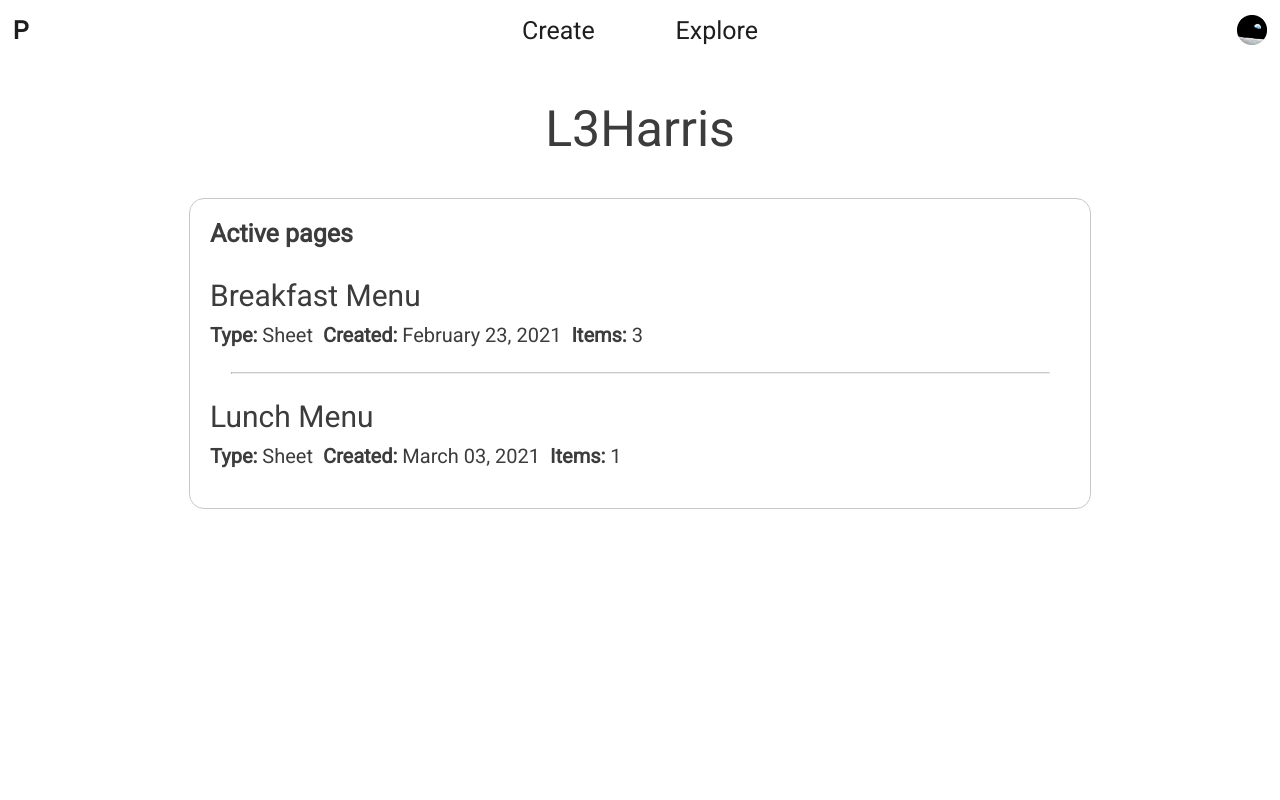
After one commit to joshtgill/pages-web, a Django app: page /create/organization/ in a window 1280 px wide. The commit adds this page. Run offline with Django 3.2, Linux system fonts and the light colour scheme; a user stored in the database is signed in; data comes from the database, SQL or seed files in the repository; both versions use the stored data as it was after the commit.

Commit message:
Broaden manage organization page

```diff
--- /dev/null
+++ b/builder/static/styles/organization.css
@@ -0,0 +1,58 @@
+.content {
+    align-items: center;
+}
+
+.content .info {
+    width: 100vw;
+    display: flex;
+    justify-content: space-evenly;
+    flex-wrap: wrap;
+}
+
+.content .info .active-pages-container {
+    width: 92vw;
+    max-width: 900px;
+    display: flex;
+    flex-direction: column;
+    margin: 5vh 0 5vh 0;
+    border: 1px solid rgb(200, 200, 200);
+    border-radius: 15px;
+}
+
+.content .info .active-pages-container h2 {
+    margin: 20px 0 0 20px;
+    font-size: 25px;
+    color: rgb(60, 60, 60);
+}
+
+.content .info .active-pages-container .active-pages {
+    margin: 30px 20px 40px 20px;
+}
+
+.content .info .active-pages-container .active-pages a {
+    text-decoration: none;
+}
+
+.content .info .active-pages-container .active-pages a .active-page h1 {
+    margin: 0;
+    font-size: 30px;
+    font-weight: normal;
+    color: rgb(60, 60, 60);
+}
+
+.content .info .active-pages-container .active-pages a .active-page .details {
+    display: flex;
+    flex-wrap: wrap;
+}
+
+.content .info .active-pages-container .active-pages a .active-page .details h2 {
+    margin: 10px 10px 0 0;
+    font-size: 20px;
+    font-weight: normal;
+}
+
+.content .info .active-pages-container .active-pages hr {
+    width: 95%;
+    margin: 25px auto 25px auto;
+    border-top: 1px solid rgb(200, 200, 200);
+}
--- a/builder/templates/create_pitch.html
+++ b/builder/templates/create_pitch.html
@@ -16,7 +16,7 @@
                 {% if request.user.creatoruser %}
                     <a href="{% url 'builder' %}">Get started</a>
                     <h3>- or -</h3>
-                    <a href="{% url 'manage' %}">Manage existing pages</a>
+                    <a href="{% url 'organization' %}">View organization</a>
                 {% elif not request.user.is_anonymous %}
                     <a href="{% url 'creator_upgrade' %}">Get started</a>
                 {% else %}
--- /dev/null
+++ b/builder/templates/organization.html
@@ -0,0 +1,38 @@
+<html>
+    {% load static %}
+    <head>
+        <title>{{ request.user.creatoruser.organization.name }}</title>
+
+        <link rel="stylesheet" type="text/css" href="{% static 'styles/organization.css' %}">
+    </head>
+    <body>
+        {% include 'core.html' %}
+
+        <div class="content">
+            <h1>{{ request.user.creatoruser.organization.name }}</h1>
+
+            <div class="info">
+                <div class="active-pages-container">
+                    <h2>Active pages</h2>
+                    <div class="active-pages">
+                        {% for activePageData in activePagesData %}
+                            <a href="{% url 'builder' %}?typee=Sheet&idd={{ activePageData.id }}">
+                                <div class="active-page">
+                                    <h1>{{ activePageData.name }}</h1>
+                                    <div class="details">
+                                        <h2><b>Type:</b> {{ activePageData.type }}</h2>
+                                        <h2><b>Created:</b> {{ activePageData.dateCreated }}</h2>
+                                        <h2><b>Items:</b> {{ activePageData.numItems }}</h2>
+                                    </div>
+                                </div>
+                            </a>
+                            {% if forloop.counter < activePagesData|length %}
+                                <hr>
+                            {% endif %}
+                        {% endfor%}
+                    </div>
+                </div>
+            </div>
+        </div>
+    </body>
+</html>
--- a/builder/urls.py
+++ b/builder/urls.py
@@ -6,5 +6,5 @@ urlpatterns = [
     path('creator_upgrade/', views.creatorUpgrade, name='creator_upgrade'),
     path('create/', views.create, name='create'),
     path('create/builder/', views.builder, name='builder'),
-    path('create/manage/', views.manage, name='manage')
+    path('create/organization/', views.organization, name='organization')
 ]
--- a/builder/views.py
+++ b/builder/views.py
@@ -65,13 +65,13 @@ def builder(request):
     pageDeleteForm = PageDeleteForm(request.POST)
     if pageDeleteForm.is_valid():
         Page.objects.get(id=pageDeleteForm.cleaned_data['pageIdToDelete']).delete()
-        return redirect('/create/manage/')
+        return redirect('/create/organization/')
 
     pagePostData = dict(request.POST)
     page = handlePageUpdate(request, pagePostData)
     handleSheetItemsUpdates(pagePostData, page)
 
-    return redirect('/create/manage/')
+    return redirect('/create/organization/')
 
 
 def buildPageData(idd):
@@ -121,8 +121,8 @@ def handleSheetItemsUpdates(pagePostData, page):
         sheetItem.save()
 
 
-def manage(request):
-    return render(request, 'manage_organization.html', {'pagesData': buildOrganizationsPagesData(request.user.creatoruser.organization)})
+def organization(request):
+    return render(request, 'organization.html', {'activePagesData': buildOrganizationsPagesData(request.user.creatoruser.organization)})
 
 
 def buildOrganizationsPagesData(organization):
--- a/meta/templates/profile.html
+++ b/meta/templates/profile.html
@@ -42,7 +42,7 @@
                                 <h4>{{ request.user.creatoruser.organization.name }}</h4>
                             </div>
                         </div>
-                        <a href="{% url 'manage' %}">Manage organization</a>
+                        <a href="{% url 'organization' %}">View organization</a>
                     {% else %}
                         <div class="detail-container">
                             <div class="detail">
--- a/pages/static/styles/core.css
+++ b/pages/static/styles/core.css
@@ -62,6 +62,13 @@ body {
     overflow: auto;
 }
 
+.content h1 {
+    margin: 5vh 0 0 0;
+    font-size: 50px;
+    font-weight: normal;
+    color: rgb(60, 60, 60);
+}
+
 .hidden {
     display: none;
 }
```
Also changed, not shown: builder/static/styles/manage_organization.css (deleted, +0 -81 lines), builder/templates/manage_organization.html (deleted, +0 -33 lines), db.sqlite3.
